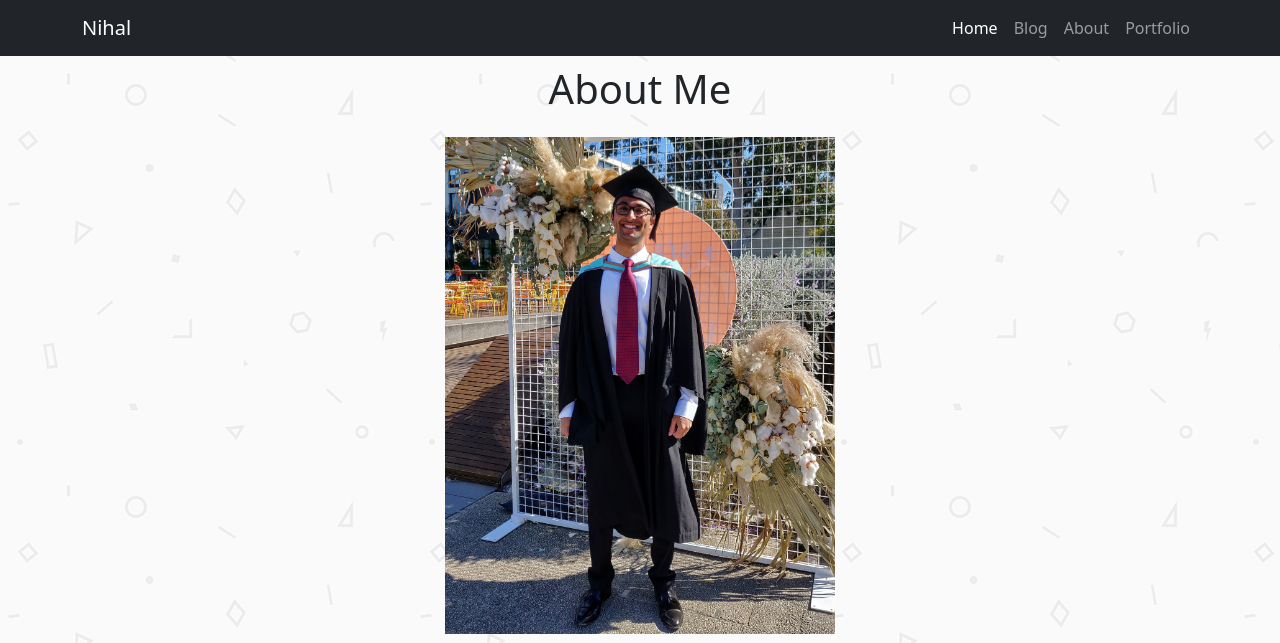
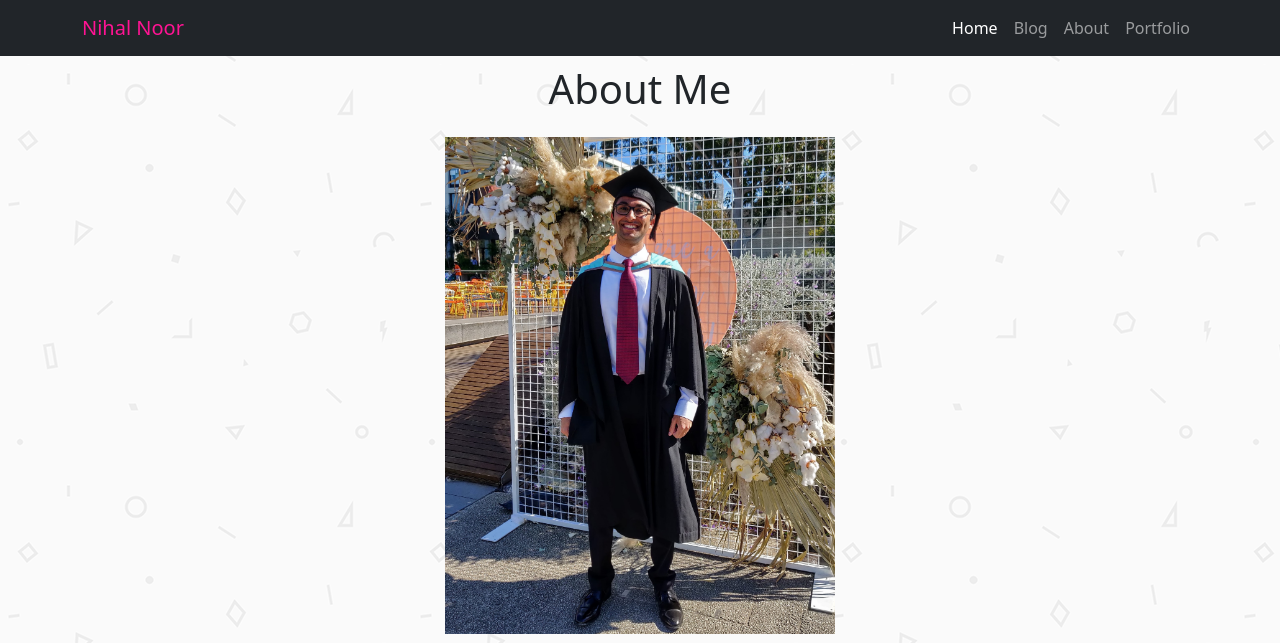
Before and after one commit to lahinroon/MyWebsite, a Flask app: page /about in a window 1280 px wide. Shown: the top 643 px of the page. Run offline with Flask 2, Linux system fonts and the light colour scheme; parts of the project's set-up code (start-up, migrations or seed data) failed here and were passed over; some libraries are stand-ins or nearby versions.

Commit message:
Changing Home link in Navbar from Nihal to Nihal Noor

```diff
--- a/website/templates/base.html
+++ b/website/templates/base.html
@@ -22,7 +22,7 @@
 
       <nav class="navbar navbar-expand-lg navbar-dark fixed-top bg-dark">
         <div class="container">
-          <a class="navbar-brand" href="/">Nihal</a>
+          <a class="navbar-brand" href="/" style="color: deeppink; text-decoration: none;">Nihal Noor</a>
           {% block blognav %} {% endblock %}
           <button class="navbar-toggler" type="button" data-bs-toggle="collapse" data-bs-target="#navbarNav" aria-controls="navbarNav" aria-expanded="false" aria-label="Toggle navigation">
             <span class="navbar-toggler-icon"></span>
```
